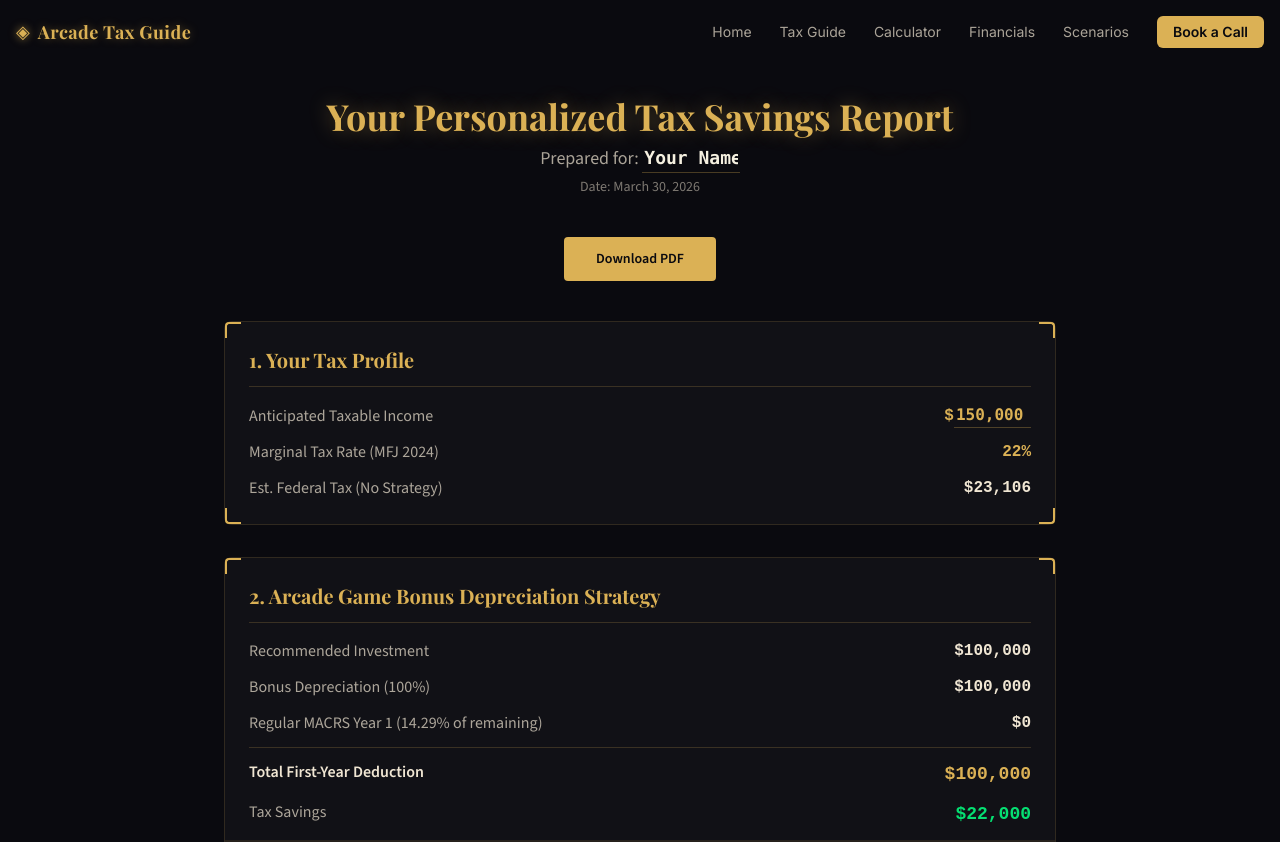
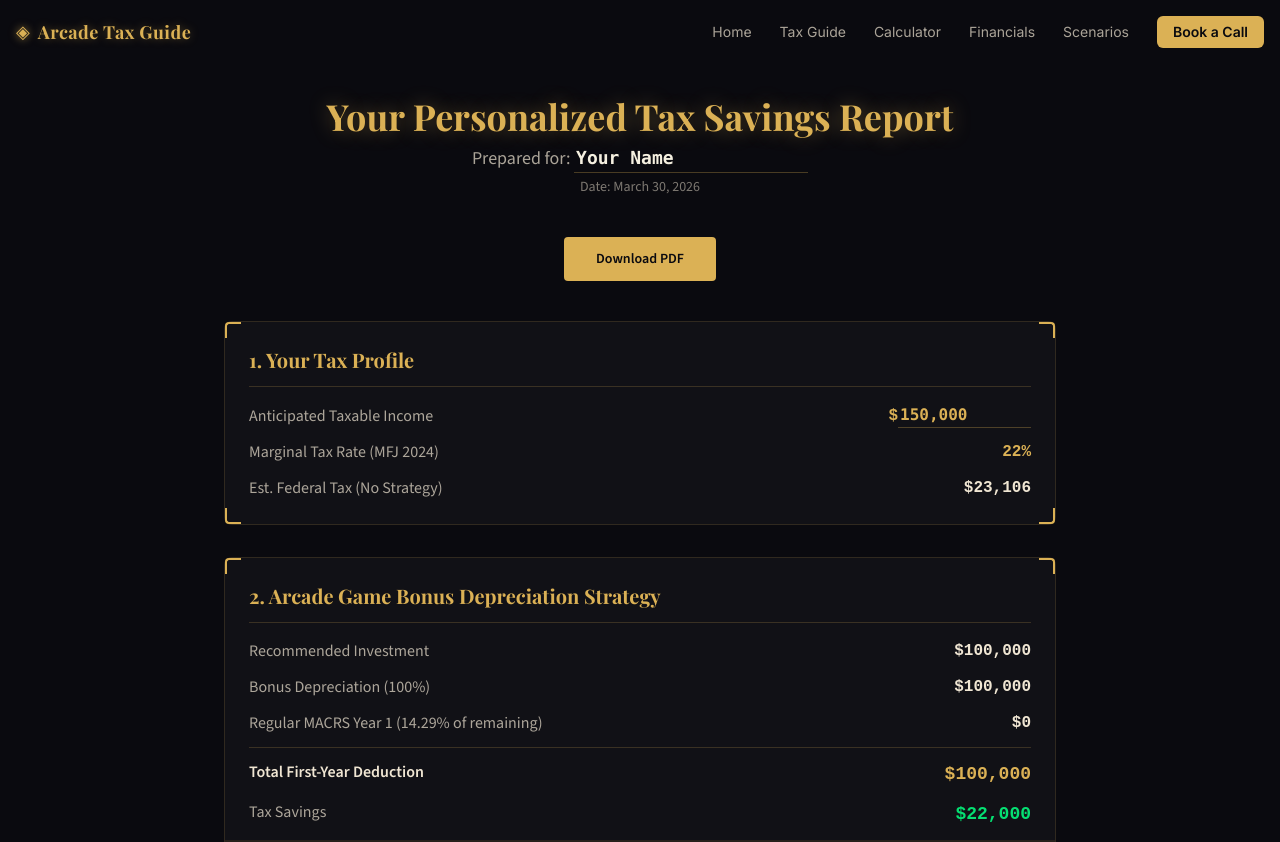
Before and after one commit to kennysabangan/arcade-tax-guide, a React (Vite) app: page /report in a window 1280 px wide. Shown: the top 842 px of the page. Built offline with nearby package versions, Linux system fonts and the light colour scheme; what @react-pdf/renderer would draw is missing.

Commit message:
Fix inline input text cutoff - auto width

```diff
--- a/src/pages/ReportPage.jsx
+++ b/src/pages/ReportPage.jsx
@@ -340,6 +340,9 @@ const inlineInputStyle = {
   outline: 'none',
   padding: '0 2px',
   transition: 'border-color 0.2s',
+  overflow: 'visible',
+  textOverflow: 'unset',
+  minWidth: 0,
 }
 
 export default function ReportPage() {
@@ -374,13 +377,15 @@ export default function ReportPage() {
           Prepared for:{' '}
           <input
             type="text"
+            size={20}
             value={name}
             onChange={(e) => setName(e.target.value)}
             onFocus={(e) => { e.target.style.borderBottomColor = '#dbb155' }}
             onBlur={(e) => { e.target.style.borderBottomColor = 'rgba(219,177,85,0.3)' }}
             style={{
               ...inlineInputStyle,
-              width: `${Math.max(name.length, 8)}ch`,
+              width: 'auto',
+              minWidth: `${Math.max(name.length, 8)}ch`,
               fontSize: '1.125rem',
               fontWeight: '600',
               color: '#f5f0e0',
@@ -418,6 +423,7 @@ export default function ReportPage() {
                 <input
                   type="text"
                   inputMode="numeric"
+                  size={12}
                   value={income === 0 ? '' : Number(income).toLocaleString('en-US')}
                   onChange={(e) => {
                     const raw = e.target.value.replace(/[^0-9]/g, '')
@@ -427,7 +433,8 @@ export default function ReportPage() {
                   onBlur={(e) => { e.target.style.borderBottomColor = 'rgba(219,177,85,0.3)' }}
                   style={{
                     ...inlineInputStyle,
-                    width: `${Math.max(String(Number(income).toLocaleString('en-US')).length + 1, 7)}ch`,
+                    width: 'auto',
+                    minWidth: `${Math.max(String(Number(income).toLocaleString('en-US')).length + 1, 7)}ch`,
                     color: '#dbb155',
                   }}
                   placeholder="150,000"
```
